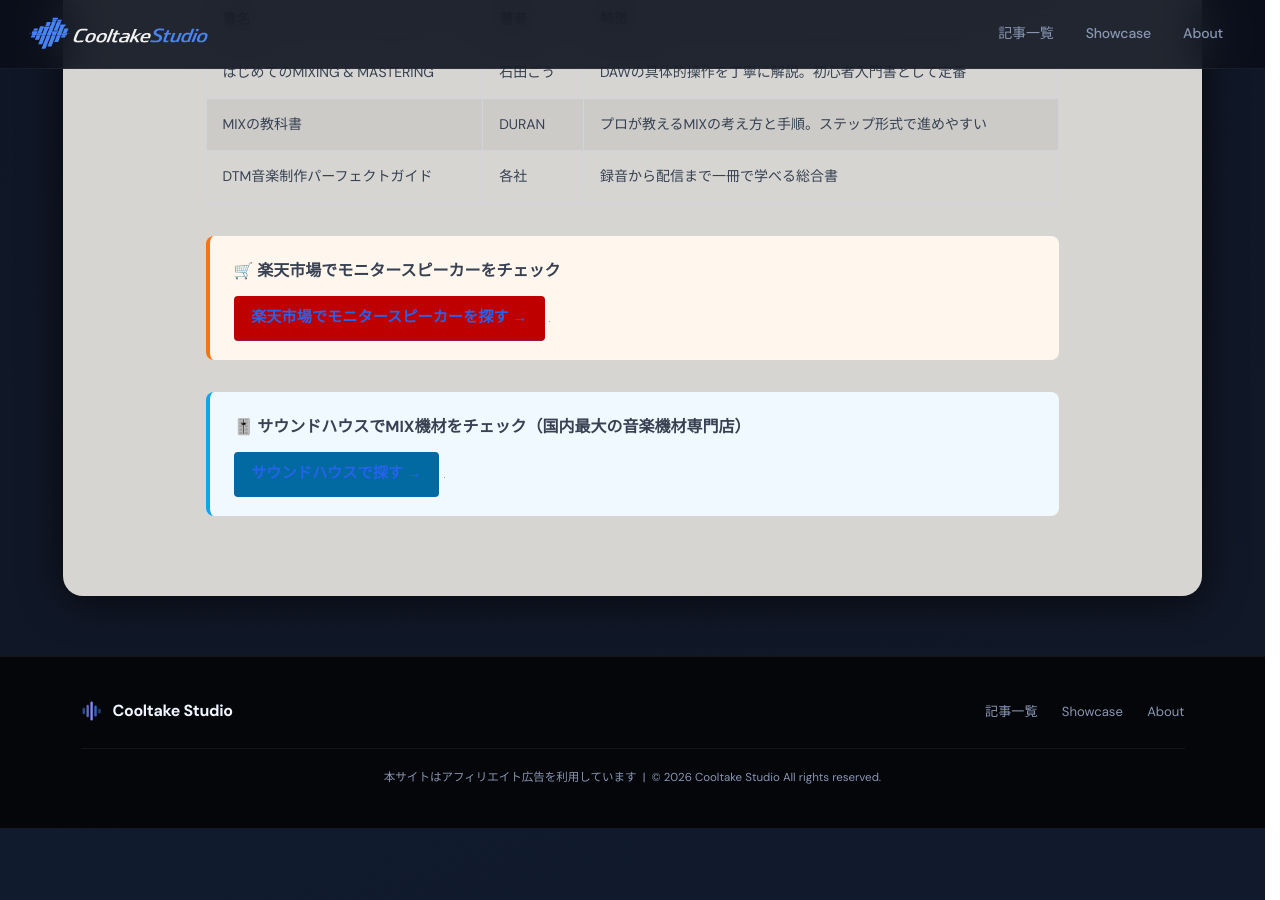
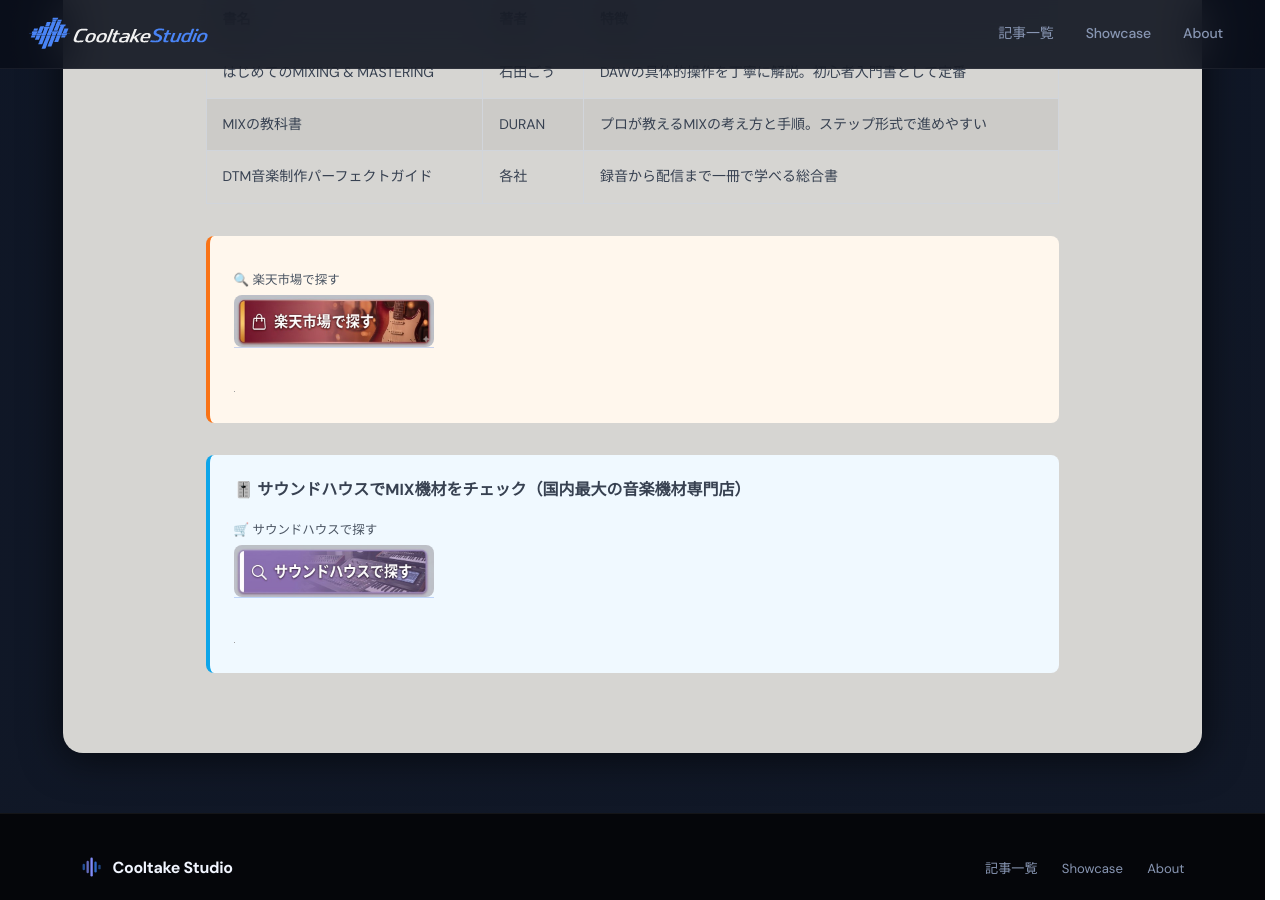
Before and after one commit to cooltake/cooltake-staging, a Jekyll site: the page built from _posts/2026-05-24-mixing-mastering-guide.md, in a window 1280 px wide and 900 px high, scrolled down 5233 px. Built offline with Jekyll 4.4.1, drawn with Linux system fonts in a browser that asks for light colours; some web fonts are replaced; grey boxes are pictures that could not be loaded.

Commit message:
style: replace old CTA buttons with image buttons in 2026-05-24-mixing-mastering-guide.md

```diff
--- a/_posts/2026-05-24-mixing-mastering-guide.md
+++ b/_posts/2026-05-24-mixing-mastering-guide.md
@@ -133,13 +133,14 @@
 <!-- AFFILIATE_PLACEHOLDER: Amazon教則本リンク（もしもアフィリエイト Amazon審査通過後に設置予定 site_id=672391） -->
 
 <div style="margin:2rem 0;padding:1.2rem 1.5rem;background:#fff7ed;border-left:4px solid #f97316;border-radius:8px;">
-<p style="margin:0 0 .6rem;font-weight:bold;font-size:1rem;">&#x1F6D2; 楽天市場でモニタースピーカーをチェック</p>
-<a href="https://hb.afl.rakuten.co.jp/hgc/0b15ddc7.28c5c9ed.0b15ddc8.5d23dd4d/?pc=https%3A%2F%2Fsearch.rakuten.co.jp%2Fsearch%2Fmall%2F%E3%83%A2%E3%83%8B%E3%82%BF%E3%83%BC%E3%82%B9%E3%83%94%E3%83%BC%E3%82%AB%E3%83%BC%2B%E9%8C%B2%E9%9F%B3%2B%E5%88%9D%E5%BF%83%E8%80%85%2F" rel="nofollow" referrerpolicy="no-referrer-when-downgrade" style="display:inline-block;background:#bf0000;color:#fff;padding:.45rem 1.1rem;border-radius:4px;text-decoration:none;font-weight:bold;font-size:.95rem;">楽天市場でモニタースピーカーを探す →</a>
+<div style="margin:.8rem 0;"><span style="display:block;font-size:.78rem;color:#4b5563;margin-bottom:3px;margin-top:6px;">🔍 楽天市場で探す</span>
+<a href="https://hb.afl.rakuten.co.jp/hgc/0b15ddc7.28c5c9ed.0b15ddc8.5d23dd4d/?pc=https%3A%2F%2Fsearch.rakuten.co.jp%2Fsearch%2Fmall%2F%E3%83%A2%E3%83%8B%E3%82%BF%E3%83%BC%E3%82%B9%E3%83%94%E3%83%BC%E3%82%AB%E3%83%BC%2B%E9%8C%B2%E9%9F%B3%2B%E5%88%9D%E5%BF%83%E8%80%85%2F" rel="nofollow" referrerpolicy="no-referrer-when-downgrade" style="display:inline-block;text-decoration:none;"><img src="/assets/images/btn-rakuten.jpg" alt="楽天市場で探す" width="200" style="height:auto;border-radius:8px;display:block;"></a></div>
 <img src="//i.moshimo.com/af/i/impression?a_id=5565352&amp;p_id=54&amp;pc_id=54&amp;pl_id=616" width="1" height="1" style="border:none;" alt="" loading="lazy">
 </div>
 
 <div style="margin:2rem 0;padding:1.2rem 1.5rem;background:#f0f9ff;border-left:4px solid #0ea5e9;border-radius:8px;">
 <p style="margin:0 0 .6rem;font-weight:bold;font-size:1rem;">&#x1F39A;&#xFE0F; サウンドハウスでMIX機材をチェック（国内最大の音楽機材専門店）</p>
-<a href="https://h.accesstrade.net/sp/cc?rk=01001xqc00os63&url=https%3A%2F%2Fwww.soundhouse.co.jp%2Fsearch%2Findex%2F%3Fsearch_all%3D%E3%83%A2%E3%83%8B%E3%82%BF%E3%83%BC%E3%82%B9%E3%83%94%E3%83%BC%E3%82%AB%E3%83%BC" rel="nofollow" referrerpolicy="no-referrer-when-downgrade" style="display:inline-block;background:#0369a1;color:#fff;padding:.45rem 1.1rem;border-radius:4px;text-decoration:none;font-weight:bold;font-size:.95rem;">サウンドハウスで探す →</a>
+<div style="margin:.8rem 0;"><span style="display:block;font-size:.78rem;color:#4b5563;margin-bottom:3px;margin-top:6px;">🛒 サウンドハウスで探す</span>
+<a href="https://h.accesstrade.net/sp/cc?rk=01001xqc00os63&url=https%3A%2F%2Fwww.soundhouse.co.jp%2Fsearch%2Findex%2F%3Fsearch_all%3D%E3%83%A2%E3%83%8B%E3%82%BF%E3%83%BC%E3%82%B9%E3%83%94%E3%83%BC%E3%82%AB%E3%83%BC" rel="nofollow" referrerpolicy="no-referrer-when-downgrade" style="display:inline-block;text-decoration:none;"><img src="/assets/images/btn-soundhouse.jpg" alt="サウンドハウスで探す" width="200" style="height:auto;border-radius:8px;display:block;"></a></div>
 <img src="https://h.accesstrade.net/sp/rr?rk=01001xqc00os63" width="1" height="1" border="0" alt="" loading="lazy">
 </div>
```
